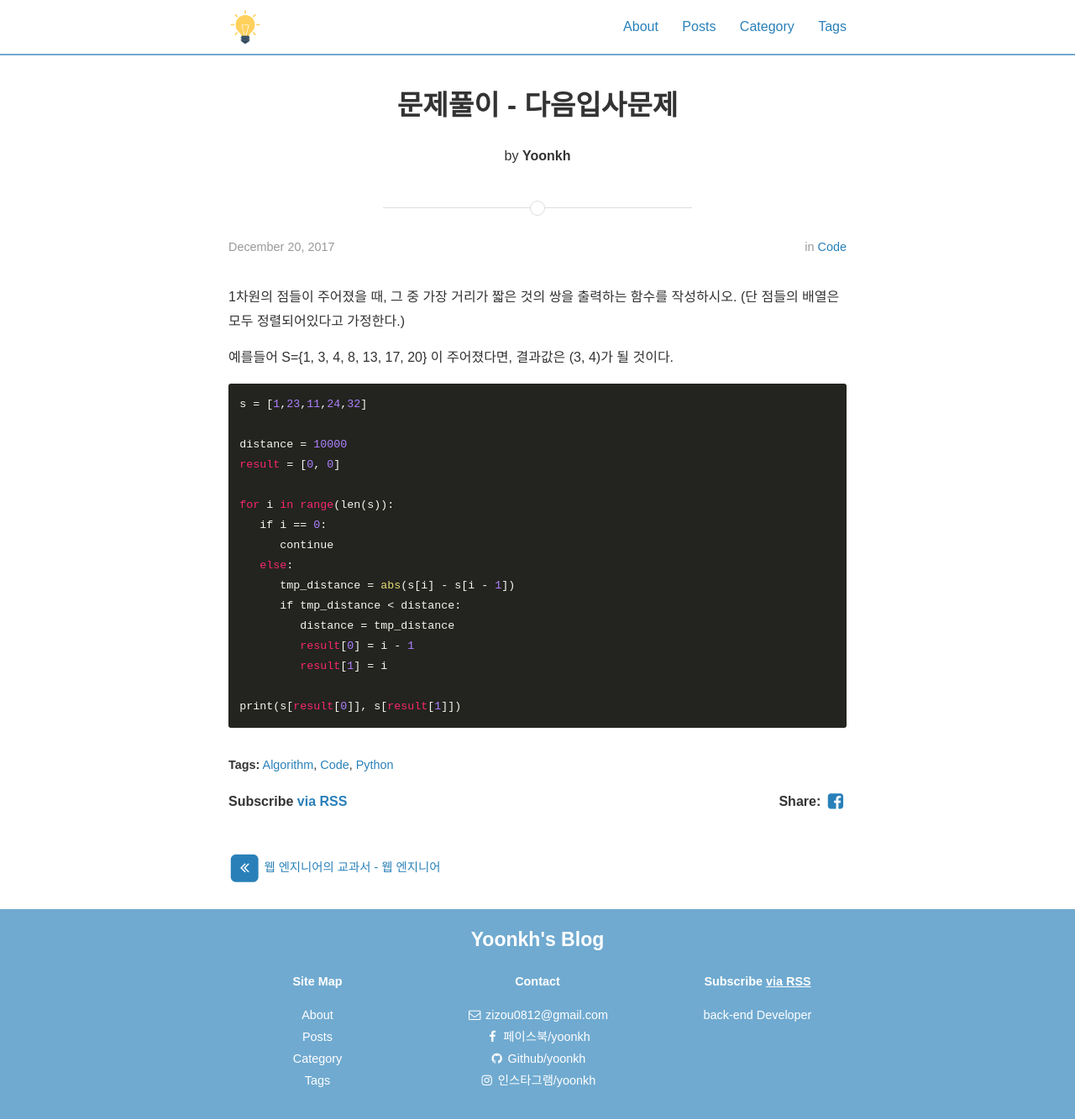
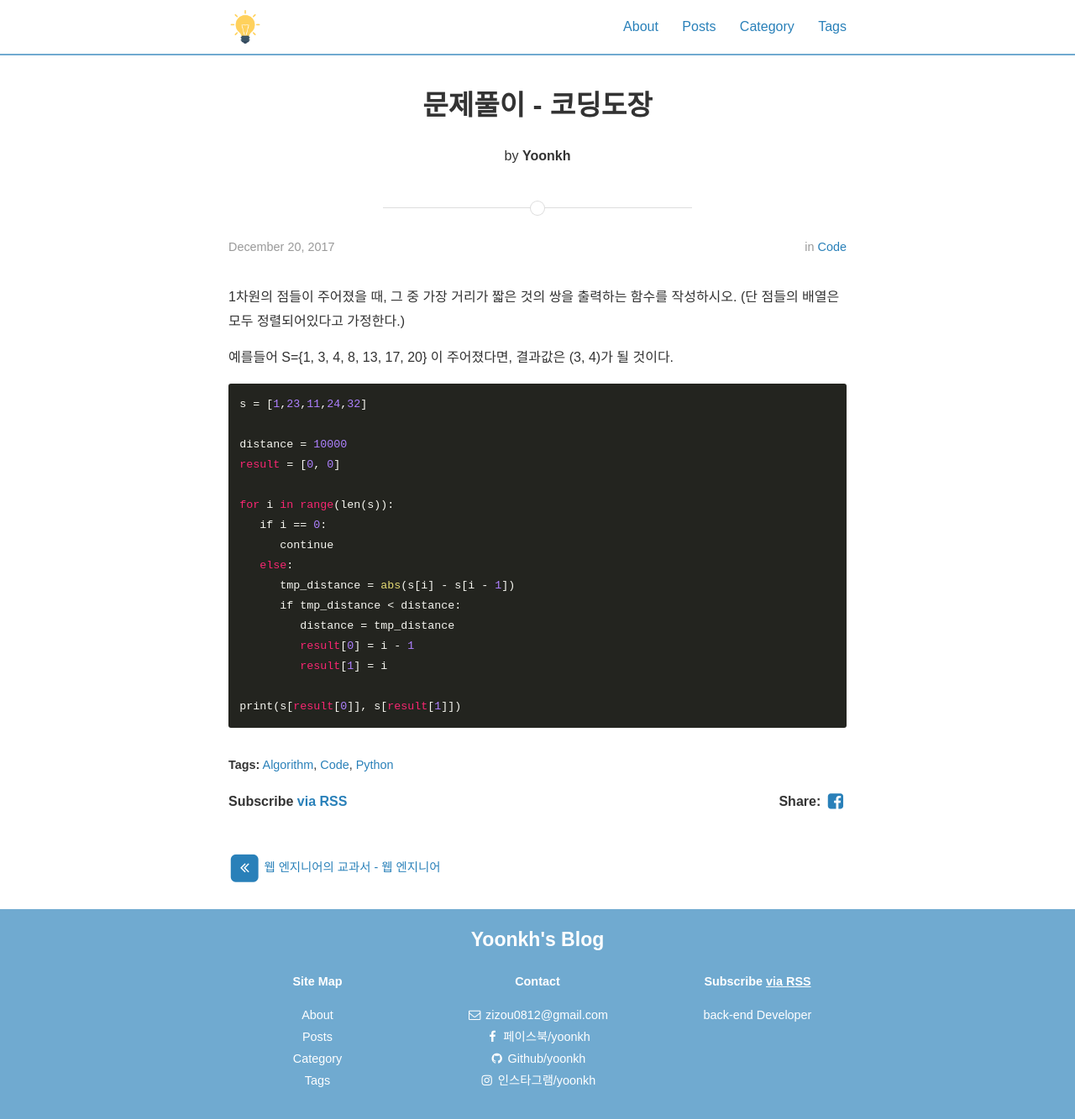
Before and after one commit to yoonkh/yoonkh.github.io, a Jekyll site: the page built from _posts/2017-12-20-Code.markdown, in a window 1280 px wide. Shown: the whole page at 84% size. Built offline with Jekyll 4.4.1, drawn with Linux system fonts in a browser that asks for light colours; nearby versions of some CDN libraries; comment, search, counter and statistics services are not loaded.

Commit message:
Update 2017-12-20-Code.markdown

```diff
--- a/_posts/2017-12-20-Code.markdown
+++ b/_posts/2017-12-20-Code.markdown
@@ -1,6 +1,6 @@
 ---
 layout: post
-title:  "문제풀이 - 다음입사문제"
+title:  "문제풀이 - 코딩도장"
 date:   2017-12-20
 author: Yoonkh
 categories: Code
```
